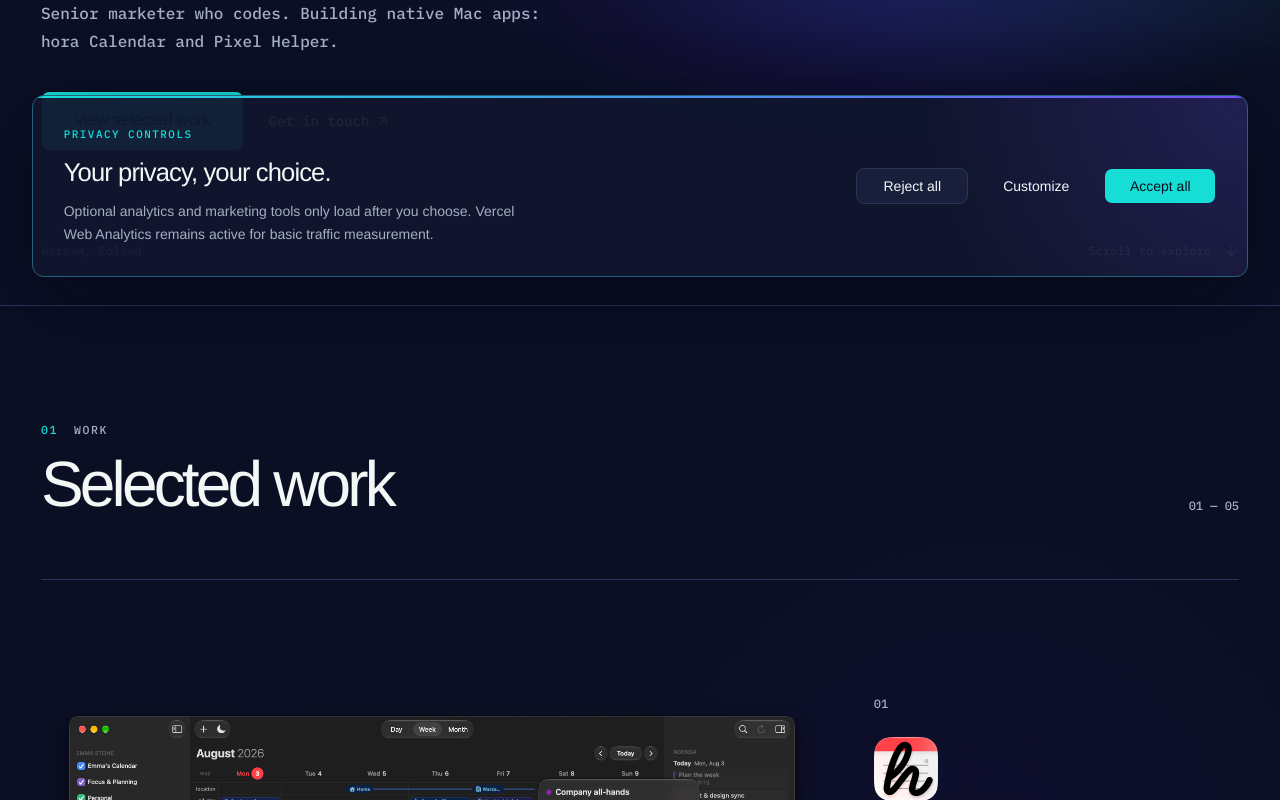
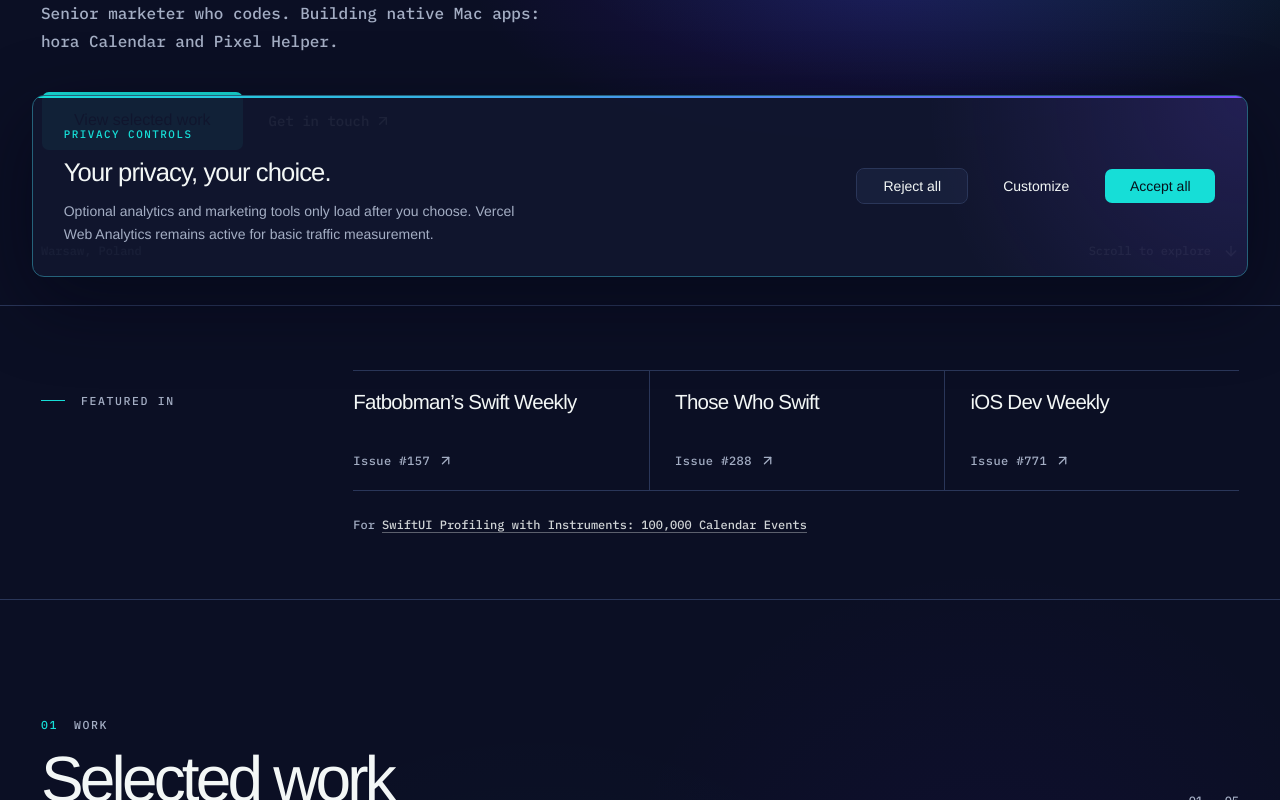
Before and after one commit to szamowski-dev/szamowski-dev, a Next.js app: page / in a window 1280 px wide. Shown: the part 495-1295 px from the top of the page. Built offline with nearby package versions, Linux system fonts and the light colour scheme.

Commit message:
feat: add Featured in section with Swift newsletter mentions
Lists Fatbobman's Swift Weekly #157, Those Who Swift #288 and iOS Dev
Weekly #771, which all featured the SwiftUI Profiling with Instruments
article, right below the hero. Links open in a new tab.

```diff
--- a/app/globals.css
+++ b/app/globals.css
@@ -469,6 +469,119 @@
     radial-gradient(circle at 58% 63%, rgb(84 19 237 / 0.055), transparent 34rem);
 }
 
+.featured {
+  display: grid;
+  grid-template-columns: repeat(12, minmax(0, 1fr));
+  gap: 1.5rem clamp(2rem, 4vw, 4.5rem);
+  align-items: start;
+  padding-block: clamp(3rem, 5vw, 4.5rem);
+  border-bottom: 1px solid var(--border);
+}
+
+.featured-label {
+  grid-column: span 3;
+  margin: 0;
+  padding-top: 1.35rem;
+}
+
+.featured-label::before {
+  width: 1.5rem;
+  height: 1px;
+  content: "";
+  background: var(--accent-warm);
+}
+
+.featured-list {
+  display: grid;
+  grid-column: 4 / span 9;
+  grid-template-columns: repeat(3, minmax(0, 1fr));
+  margin: 0;
+  padding: 0;
+  list-style: none;
+  border-top: 1px solid var(--border);
+}
+
+.featured-list li + li {
+  border-left: 1px solid var(--border);
+}
+
+.featured-item {
+  display: flex;
+  flex-direction: column;
+  justify-content: space-between;
+  gap: 1.25rem;
+  height: 100%;
+  min-height: 7.5rem;
+  padding: 1.25rem clamp(1rem, 2vw, 1.75rem);
+  border-bottom: 1px solid var(--border);
+  transition: background 160ms ease;
+}
+
+.featured-list li:first-child .featured-item {
+  padding-left: 0;
+}
+
+.featured-name {
+  font-size: clamp(1.2rem, 1.6vw, 1.6rem);
+  font-weight: 540;
+  letter-spacing: -0.035em;
+  line-height: 1.1;
+  transition: color 160ms ease;
+}
+
+.featured-issue {
+  display: inline-flex;
+  align-items: center;
+  gap: 0.5rem;
+  color: var(--muted-foreground);
+  font-size: 0.75rem;
+  letter-spacing: 0.04em;
+  transition: gap 160ms ease, color 160ms ease;
+}
+
+.featured-issue svg {
+  width: 0.95rem;
+  height: 0.95rem;
+}
+
+.featured-item:hover .featured-name,
+.featured-item:focus-visible .featured-name,
+.featured-item:hover .featured-issue,
+.featured-item:focus-visible .featured-issue {
+  color: var(--accent-warm);
+}
+
+.featured-item:hover .featured-issue,
+.featured-item:focus-visible .featured-issue {
+  gap: 0.75rem;
+}
+
+.featured-item:focus-visible,
+.featured-note a:focus-visible {
+  outline: 2px solid var(--ring);
+  outline-offset: 4px;
+}
+
+.featured-note {
+  grid-column: 4 / span 9;
+  margin: 0;
+  color: var(--muted-foreground);
+  font-size: 0.75rem;
+  line-height: 1.7;
+}
+
+.featured-note a {
+  color: color-mix(in srgb, var(--foreground) 85%, transparent);
+  border-bottom: 1px solid color-mix(in srgb, var(--foreground) 35%, transparent);
+  transition: color 160ms ease, border-color 160ms ease;
+}
+
+.featured-note a:hover,
+.featured-note a:focus-visible {
+  color: var(--accent-warm);
+  border-color: var(--accent-warm);
+}
+
 .work,
 .about,
 .contact {
@@ -1497,6 +1610,44 @@
   }
 }
 
+@media (max-width: 64rem) {
+  .featured {
+    grid-template-columns: minmax(0, 1fr);
+  }
+
+  .featured-label,
+  .featured-list,
+  .featured-note {
+    grid-column: 1 / -1;
+  }
+
+  .featured-label {
+    padding-top: 0;
+  }
+}
+
+@media (max-width: 48rem) {
+  .featured-list {
+    grid-template-columns: 1fr;
+  }
+
+  .featured-list li + li {
+    border-left: 0;
+  }
+
+  .featured-item,
+  .featured-list li:first-child .featured-item {
+    flex-direction: row;
+    align-items: center;
+    min-height: 4.5rem;
+    padding: 1rem 0;
+  }
+
+  .featured-issue {
+    flex-shrink: 0;
+  }
+}
+
 @media (prefers-reduced-motion: reduce) {
   html {
     scroll-behavior: auto;
--- a/app/page.tsx
+++ b/app/page.tsx
@@ -30,7 +30,26 @@ const links = {
   prismatic: "https://github.com/szamski/Prismatic-for-macOS",
   copaCity: "https://www.copacity.club/en",
   gnome: "https://github.com/szamski/gnome-tray-toggle",
+  profilingArticle: "https://horacal.app/blog/swiftui-performance-profiling-instruments/",
 } as const;
+
+const featuredIn = [
+  {
+    name: "Fatbobman’s Swift Weekly",
+    issue: "#157",
+    href: "https://fatbobman.com/en/weekly/issue-157/",
+  },
+  {
+    name: "Those Who Swift",
+    issue: "#288",
+    href: "https://thosewhoswift.substack.com/p/those-who-swift-issue-288",
+  },
+  {
+    name: "iOS Dev Weekly",
+    issue: "#771",
+    href: "https://iosdevweekly.com/issues/771",
+  },
+] as const;
 
 function ExternalArrow() {
   return <ArrowUpRight aria-hidden="true" data-icon="inline-end" />;
@@ -113,6 +132,40 @@ export default function Home() {
         </section>
 
         <div className="content-flow">
+          <section className="featured section-shell" aria-labelledby="featured-title">
+            <h2 id="featured-title" className="eyebrow featured-label">
+              Featured in
+            </h2>
+
+            <ul className="featured-list">
+              {featuredIn.map((item) => (
+                <li key={item.href}>
+                  <a
+                    className="featured-item"
+                    href={item.href}
+                    target="_blank"
+                    rel="noopener noreferrer"
+                  >
+                    <span className="featured-name">{item.name}</span>
+                    <span className="featured-issue mono">
+                      Issue {item.issue}
+                      <ExternalArrow />
+                    </span>
+                    <span className="sr-only"> (opens in a new tab)</span>
+                  </a>
+                </li>
+              ))}
+            </ul>
+
+            <p className="featured-note mono">
+              For{" "}
+              <a href={links.profilingArticle} target="_blank" rel="noopener noreferrer">
+                SwiftUI Profiling with Instruments: 100,000 Calendar Events
+                <span className="sr-only"> (opens in a new tab)</span>
+              </a>
+            </p>
+          </section>
+
           <section id="work" className="work section-shell" aria-labelledby="work-title">
             <header className="section-heading-row">
               <div>
```
